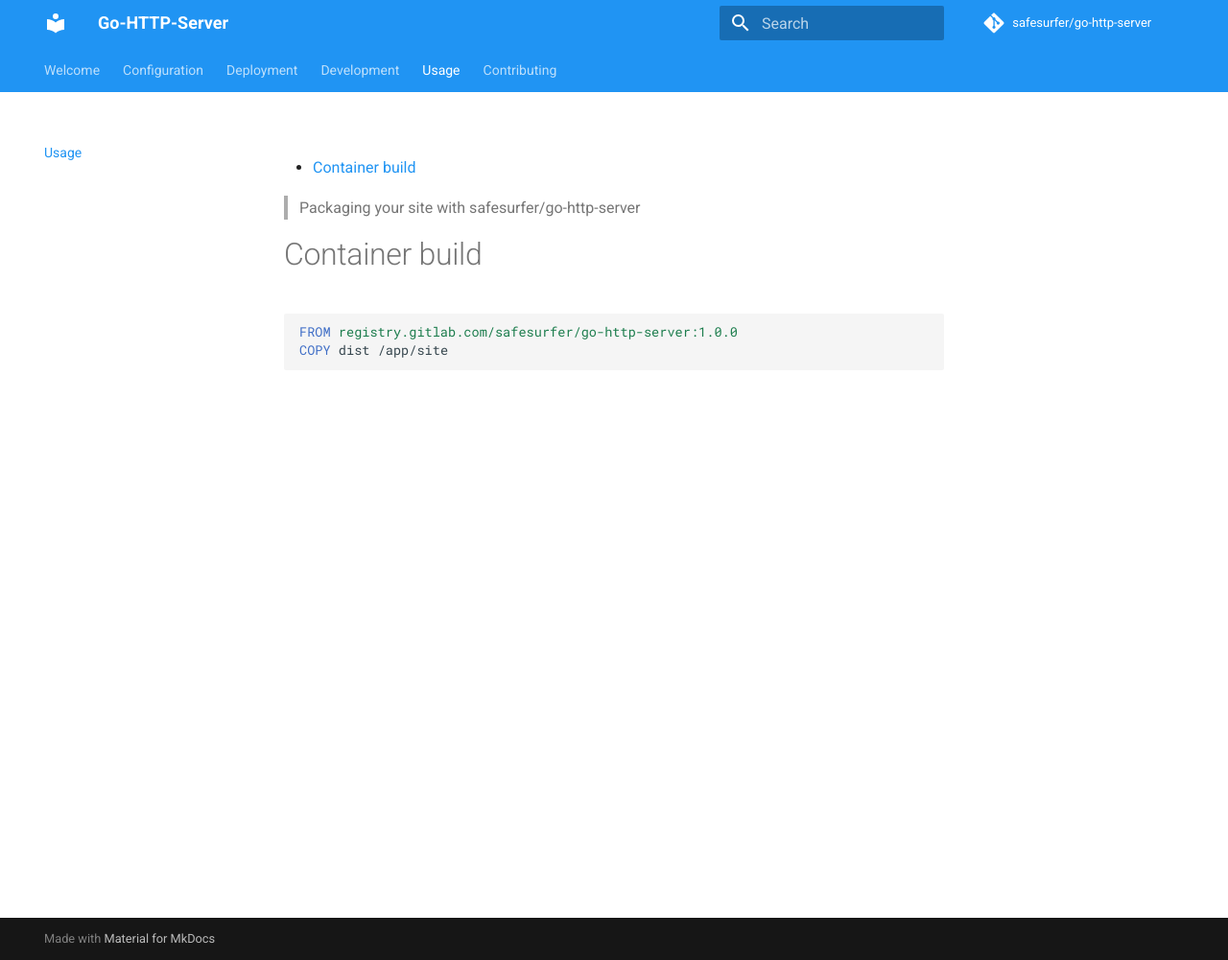
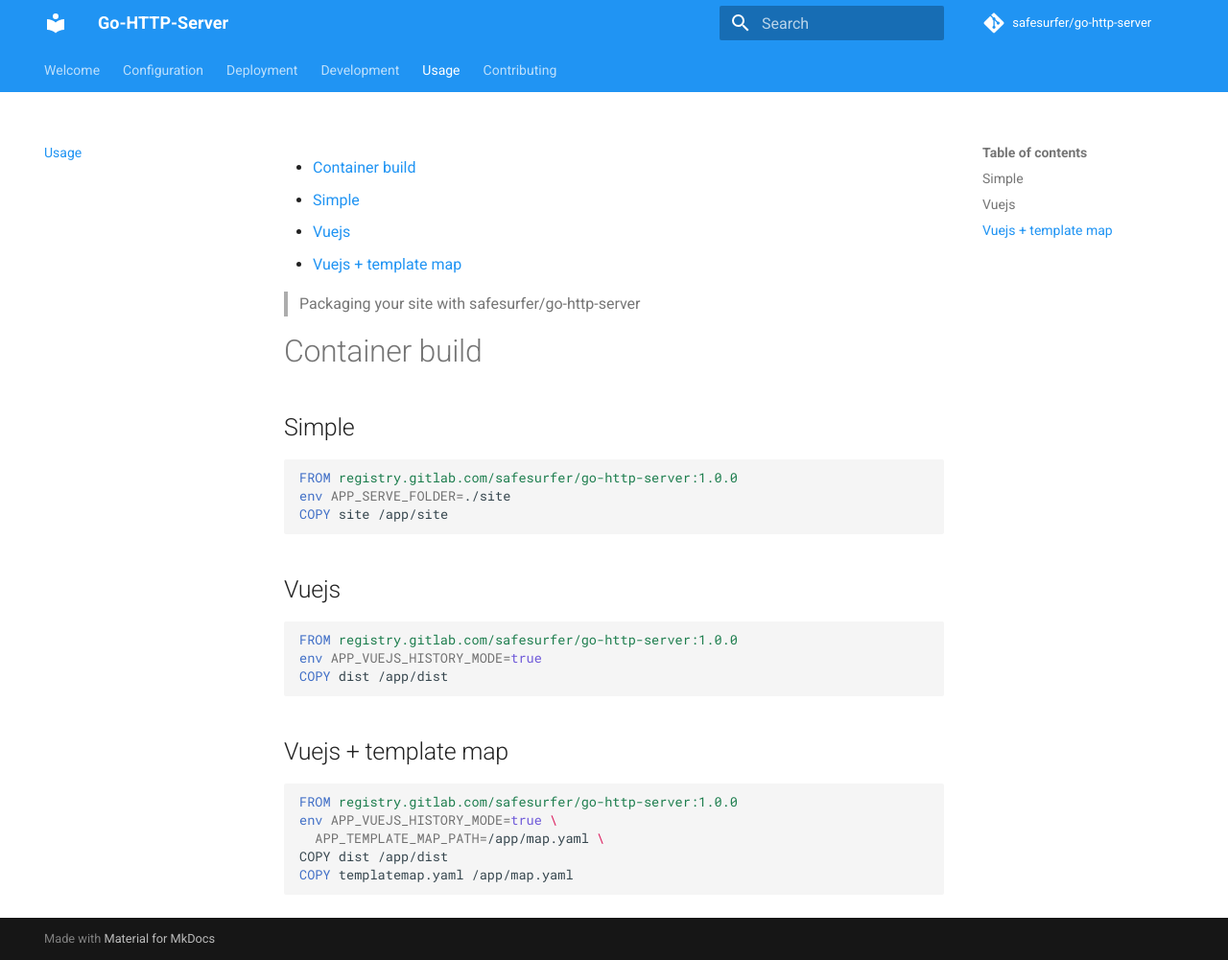
Before and after one commit to BobyMCbobs/go-http-server, an MkDocs documentation site: the page built from docs/usage.md, in a window 1280 px wide and 1001 px high. Shown: the whole window at 96% size. Built offline with MkDocs 1.6.1 and Material for MkDocs 9.7.7, drawn with Linux system fonts in a browser that asks for light colours; comment, search, counter and statistics services are not loaded.

Commit message:
Update usage docs

````diff
--- a/docs/usage.md
+++ b/docs/usage.md
@@ -1,10 +1,34 @@
 - [Container build](#sec-1)
+  - [Simple](#sec-1-1)
+  - [Vuejs](#sec-1-2)
+  - [Vuejs + template map](#sec-1-3)
 
 > Packaging your site with safesurfer/go-http-server
 
 # Container build<a id="sec-1"></a>
 
+## Simple<a id="sec-1-1"></a>
+
 ```dockerfile
 FROM registry.gitlab.com/safesurfer/go-http-server:1.0.0
-COPY dist /app/site
+env APP_SERVE_FOLDER=./site
+COPY site /app/site
 ```
+
+## Vuejs<a id="sec-1-2"></a>
+
+```dockerfile
+FROM registry.gitlab.com/safesurfer/go-http-server:1.0.0
+env APP_VUEJS_HISTORY_MODE=true
+COPY dist /app/dist
+```
+
+## Vuejs + template map<a id="sec-1-3"></a>
+
+```dockerfile
+FROM registry.gitlab.com/safesurfer/go-http-server:1.0.0
+env APP_VUEJS_HISTORY_MODE=true \
+  APP_TEMPLATE_MAP_PATH=/app/map.yaml \
+COPY dist /app/dist
+COPY templatemap.yaml /app/map.yaml
+```
````
Also changed, not shown: docs/usage.org (+19 -1 lines).
